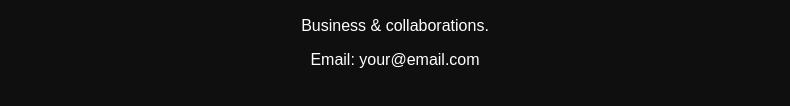
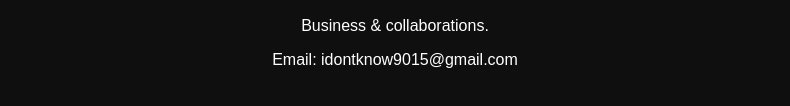
Before and after one commit to jackthegod5019/jackthegod5019.github.io, a plain HTML site: page contact.html in a window 1280 px wide. Shown: the part 180-286 px from the top of the page, without its empty margins (245-1035 px from the left). Drawn offline with Linux system fonts and the light colour scheme.

Commit message:
Update contact.html

```diff
--- a/contact.html
+++ b/contact.html
@@ -39,8 +39,9 @@
 <div class="section">
   <h2>Contact Me</h2>
   <p>Business & collaborations.</p>
-  <p>Email: your@email.com</p>
+  <p>Email: idontknow9015@gmail.com</p>
 </div>
 
 </body>
+
 </html>
```
